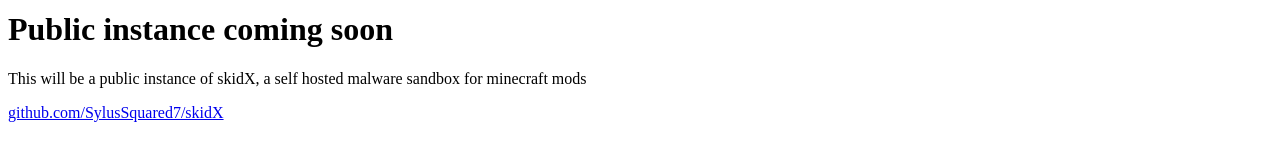
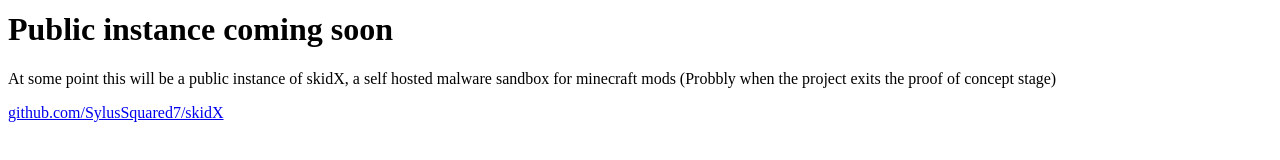
Before and after one commit to sylus-squared/sylus-squared.github.io, a plain HTML site: page index.html in a window 1280 px wide. Shown: the part 134-294 px from the top of the page. Drawn offline with Linux system fonts and the light colour scheme.

Commit message:
Update index.html

```diff
--- a/index.html
+++ b/index.html
@@ -7,7 +7,7 @@
 
 <img src="purple_text_logo_NB.png" alt="purple_logo">
 <h1>Public instance coming soon</h1>
-<p>This will be a public instance of skidX, a self hosted malware sandbox for minecraft mods</p>
+<p>At some point this will be a public instance of skidX, a self hosted malware sandbox for minecraft mods (Probbly when the project exits the proof of concept stage)</p>
 <p><a href="https://github.com/SylusSquared7/skidX">github.com/SylusSquared7/skidX<a/></p>
 </body>
 </html>
```
